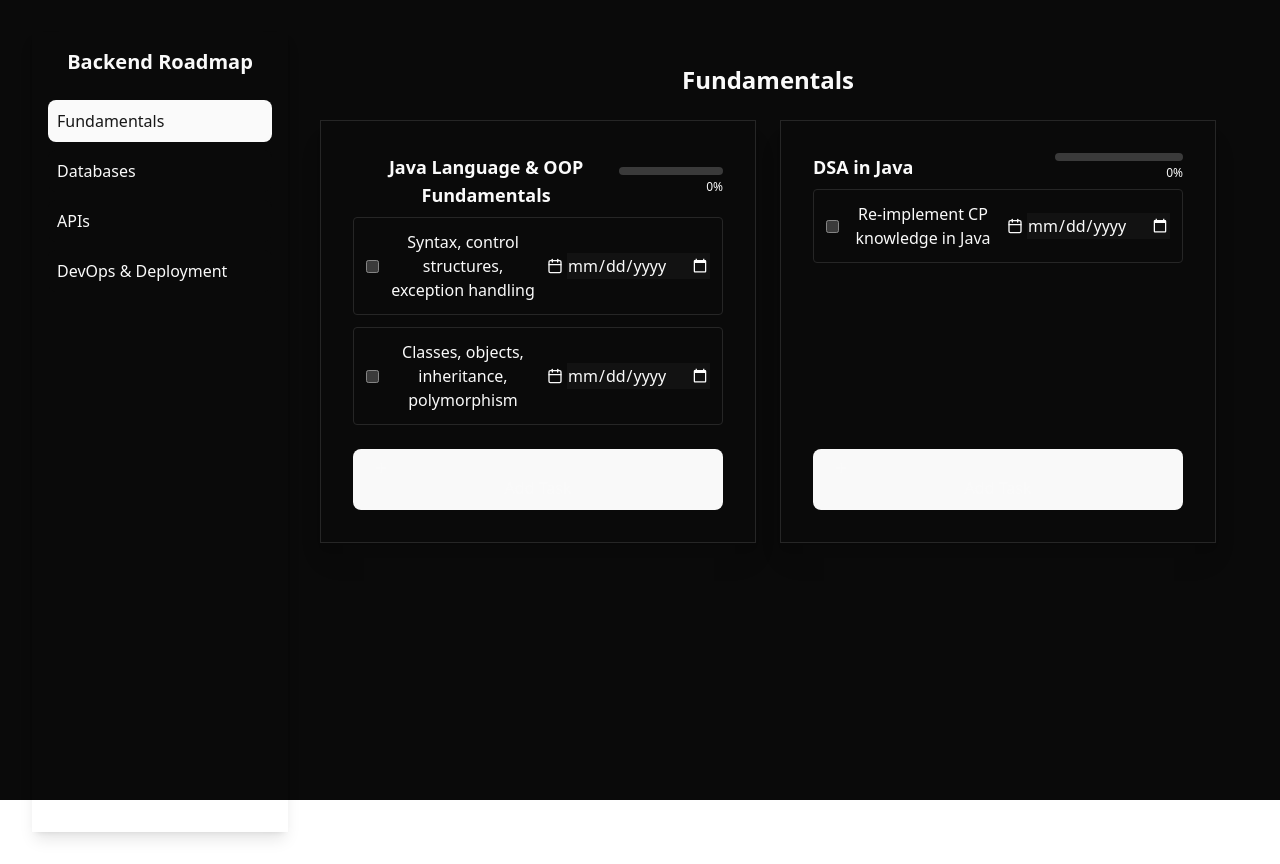
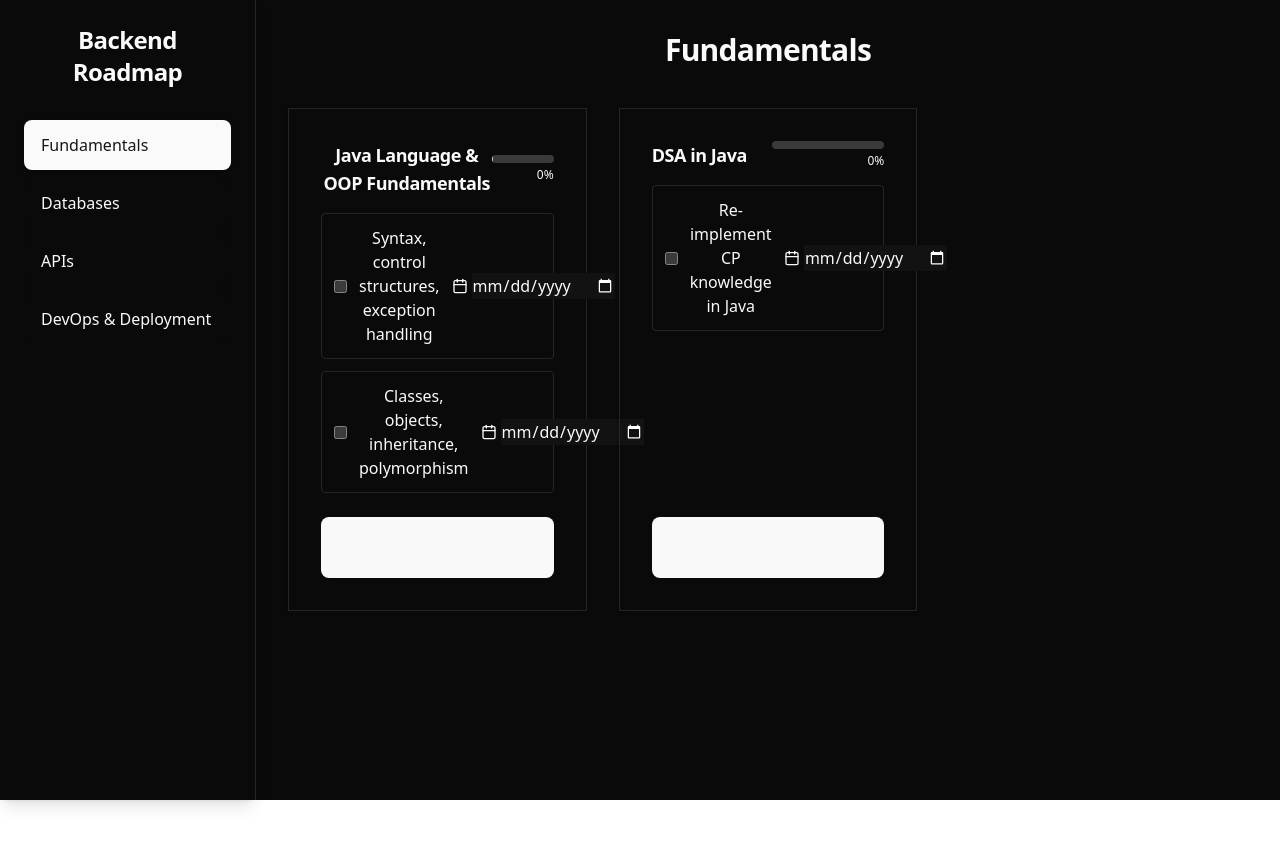
Before and after one commit to cubewin07/backend-roadmap, a React (Vite) app: page / in a window 1280 px wide. After the commit the page ends 832 px from the top, so only its background shows below. Built offline with nearby package versions, Linux system fonts and the light colour scheme.

Commit message:
Fixing layout

```diff
--- a/index.html
+++ b/index.html
@@ -6,8 +6,8 @@
     <meta name="viewport" content="width=device-width, initial-scale=1.0" />
     <title>Vite + React</title>
   </head>
-  <body class="h-full">
-    <div id="root"></div>
+  <body class="h-full bg-base-100">
+    <div id="root" class="w-full h-full"></div>
     <script type="module" src="/src/main.jsx"></script>
   </body>
 </html>
--- a/src/App.jsx
+++ b/src/App.jsx
@@ -168,18 +168,19 @@ export default function App() {
   };
 
   return (
-    <div className="min-h-screen flex bg-base-200">
-      {/* Sidebar */}
-      <aside className="w-64 bg-base-100 shadow-lg p-4 flex flex-col">
-        <h2 className="text-xl font-bold mb-6">Backend Roadmap</h2>
-        <ul className="menu">
+    <div className="flex min-h-screen bg-base-200 ">
+      <aside className="w-64 flex-shrink-0 fixed top-0 left-0 h-full w-64 bg-base-100 shadow-lg border-r border-base-300 p-6 flex flex-col z-20">
+        <h2 className="text-2xl font-bold mb-8 tracking-tight">
+          Backend Roadmap
+        </h2>
+        <ul className="menu space-y-2">
           {roadmap.map((sec, idx) => (
             <li key={sec.section}>
               <button
-                className={`w-full text-left px-2 py-2 rounded-lg mb-2 transition-colors ${
+                className={`w-full text-left px-4 py-3 rounded-lg font-medium transition-colors text-base ${
                   selectedSection === idx
-                    ? "bg-primary text-primary-foreground"
-                    : "bg-card text-foreground"
+                    ? "bg-primary text-primary-foreground shadow"
+                    : "bg-card text-foreground hover:bg-base-200"
                 }`}
                 onClick={() => setSelectedSection(idx)}
               >
@@ -189,24 +190,23 @@ export default function App() {
           ))}
         </ul>
       </aside>
-      {/* Main Content */}
-      <main className="flex-1 p-8">
-        <h1 className="text-2xl font-bold mb-6">
+      <main className="flex-1 ml-64 h-full">
+        <h1 className="text-3xl font-bold mb-10 text-center tracking-tight">
           {roadmap[selectedSection].section}
         </h1>
-        <div className="grid grid-cols-1 md:grid-cols-2 gap-6">
+        <div className="grid grid-cols-1 md:grid-cols-2 lg:grid-cols-3 gap-8">
           {roadmap[selectedSection].children.map((child, childIdx) => {
             const progress = getSubtaskProgress(child);
             return (
               <div
                 key={child.section}
-                className="card bg-base-100 shadow-xl border border-base-200 p-6 flex flex-col"
+                className="card bg-base-100 shadow border border-base-200 p-6 flex flex-col h-full min-h-[340px]"
               >
-                <div className="flex items-center justify-between mb-2">
-                  <h2 className="card-title text-lg font-semibold">
+                <div className="flex items-center justify-between mb-4">
+                  <h2 className="card-title text-lg font-semibold tracking-tight">
                     {child.section}
                   </h2>
-                  <div className="w-32">
+                  <div className="w-28">
                     <Progress value={progress} />
                     <div className="text-xs text-right mt-1">{progress}%</div>
                   </div>
@@ -232,7 +232,7 @@ export default function App() {
                         />
                         <label
                           htmlFor={`task-${childIdx}-${taskIdx}`}
-                          className="flex-1 cursor-pointer"
+                          className="flex-1 cursor-pointer text-base"
                         >
                           {task.text}
                         </label>
```
